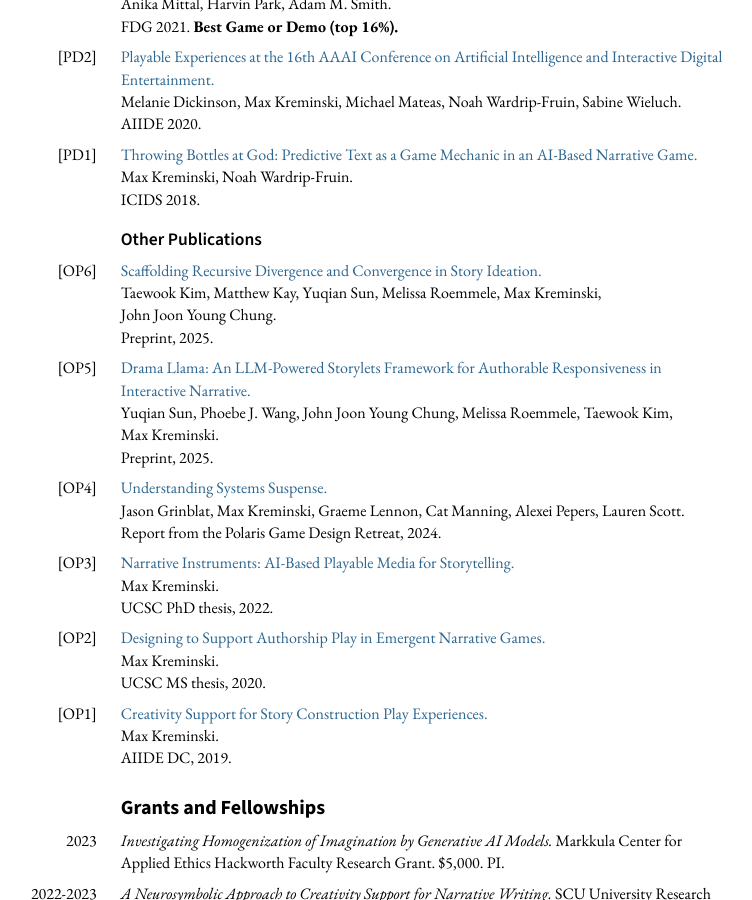
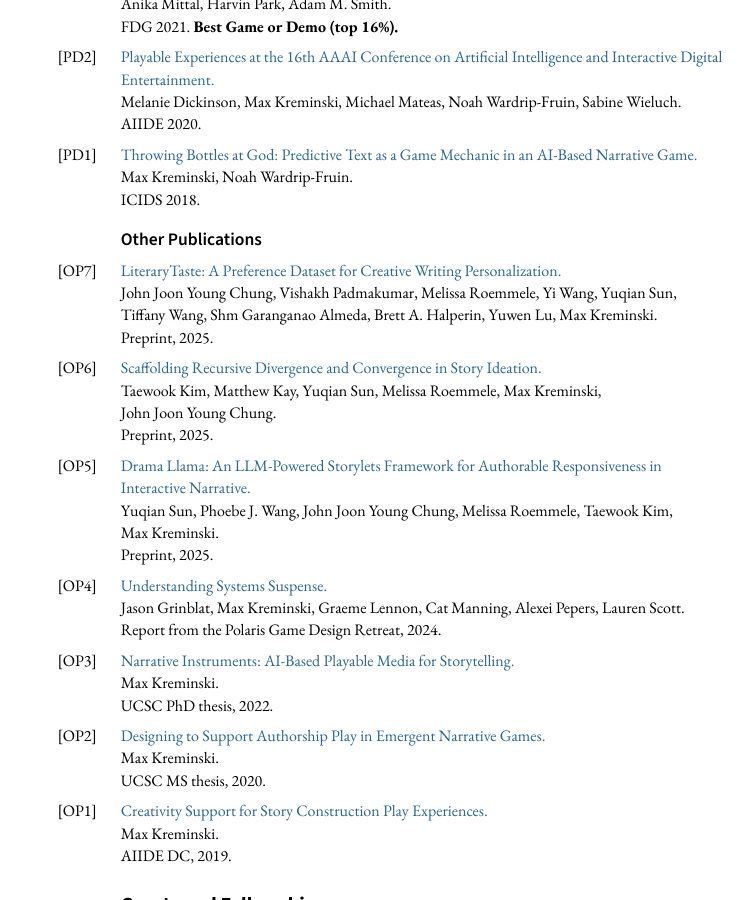
Before and after one commit to mkremins/mkremins.github.io, a Jekyll site: the page built from cv/index.html, in a window 1280 px wide and 900 px high, scrolled down 6988 px. Shown: the whole window, without its empty margins (262-1014 px from the left). Built offline with Jekyll 4.4.1, drawn with Linux system fonts in a browser that asks for light colours.

Commit message:
Add LiteraryTaste preprint

```diff
--- a/_data/publications.json
+++ b/_data/publications.json
@@ -1,4 +1,12 @@
 [
+{
+  "title": "LiteraryTaste: A Preference Dataset for Creative Writing Personalization",
+  "url": "https://arxiv.org/abs/2511.09310",
+  "authors": ["John Joon Young Chung", "Vishakh Padmakumar", "Melissa Roemmele", "Yi Wang", "Yuqian Sun", "Tiffany Wang", "Shm Garanganao Almeda", "Brett A. Halperin", "Yuwen Lu", "Max Kreminski"],
+  "year": "2025",
+  "venue": "Preprint",
+  "pubtype": "other",
+},
 {
   "title": "Design Techniques for LLM-Powered Interactive Storytelling: A Case Study of the Dramamancer System",
   "url": "",
```
